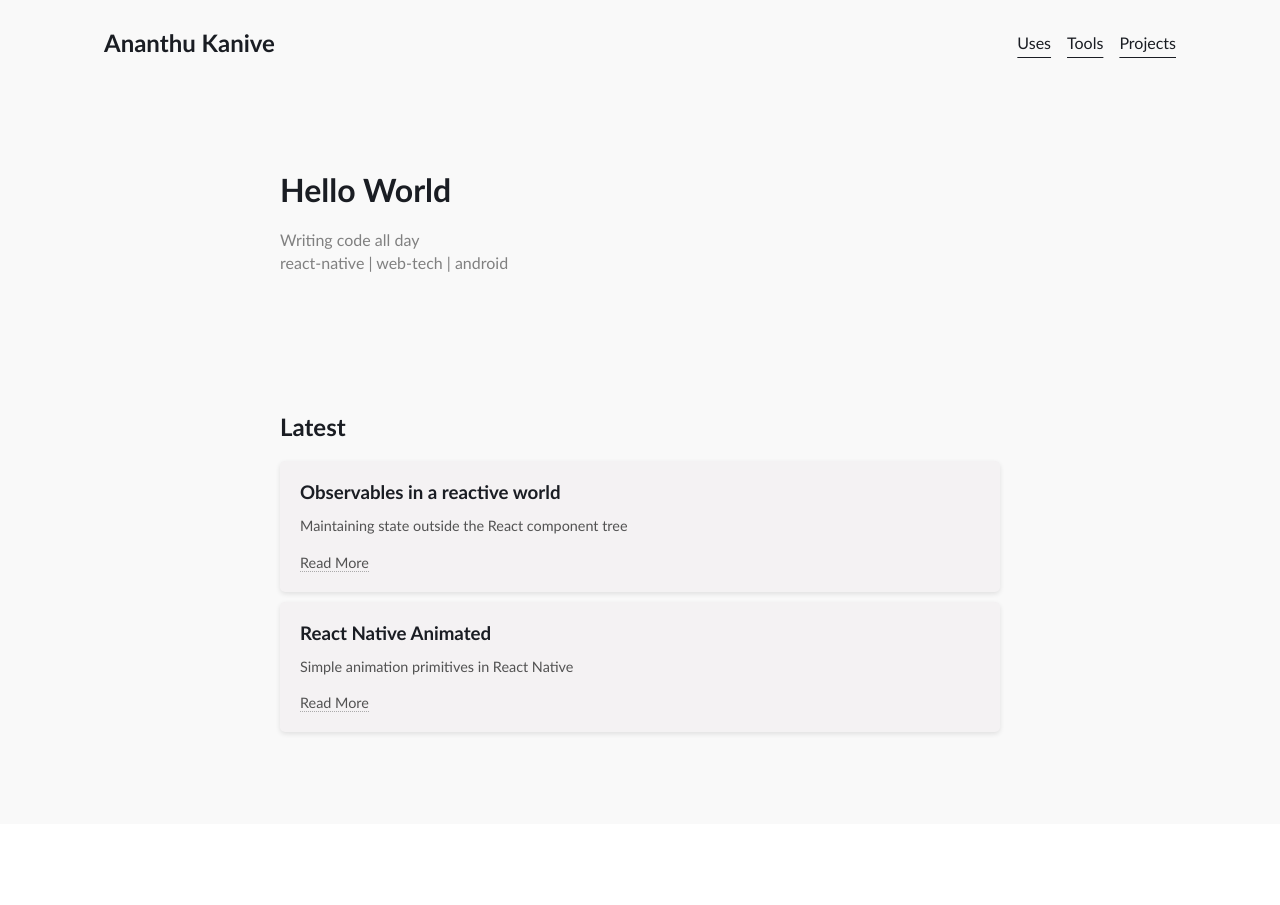
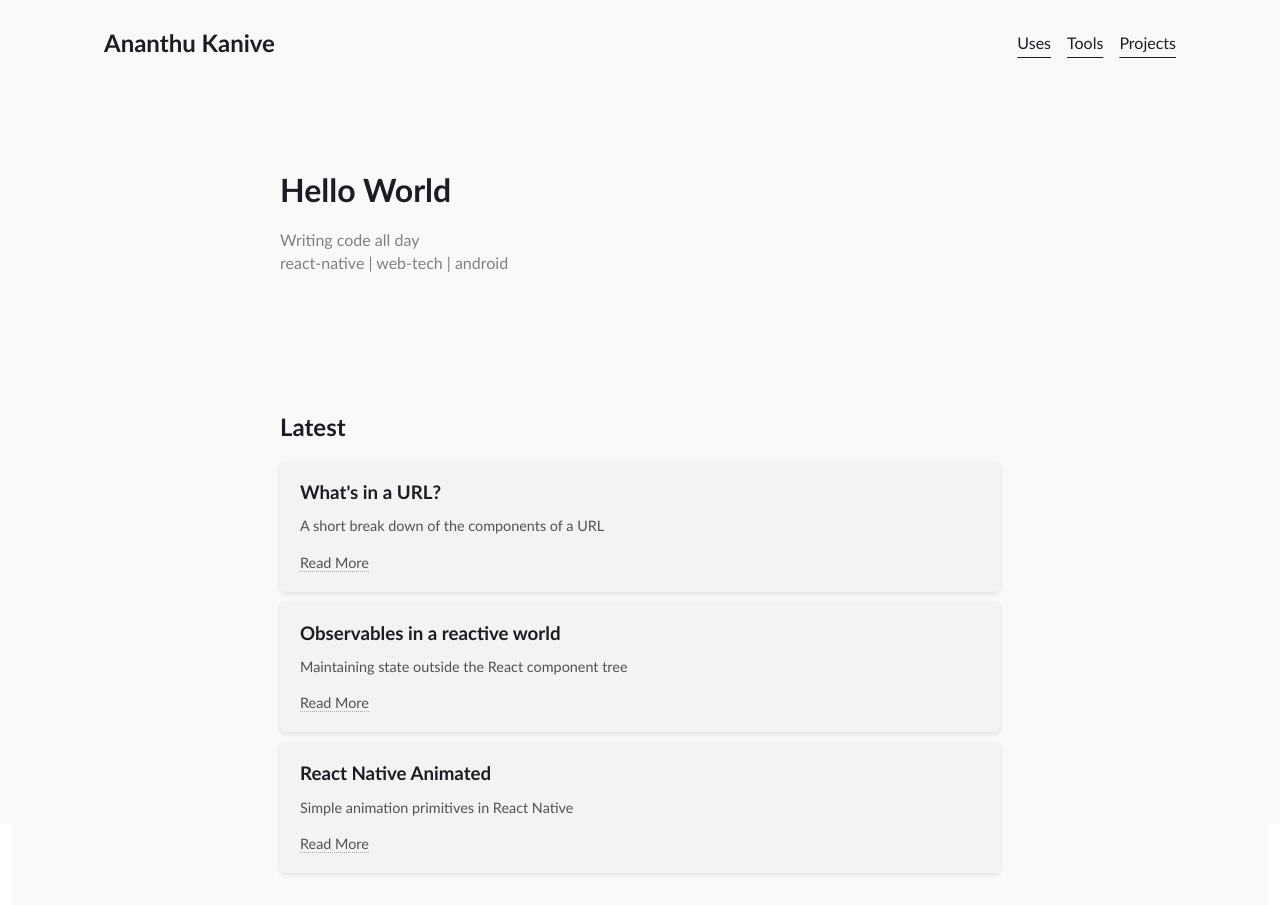
Before and after one commit to LonelyCpp/kanive-in, a SvelteKit app: page / in a window 1280 px wide. Before the commit the page ends 824 px from the top, so only its background shows below. Built offline with nearby package versions, Linux system fonts and the light colour scheme; some icons are missing.

Commit message:
feat: enhance layout styling and improve SEO with Open Graph meta tags

```diff
--- a/src/routes/+layout.svelte
+++ b/src/routes/+layout.svelte
@@ -34,6 +34,7 @@
 		display: flex;
 		flex-direction: column;
 		align-items: center;
+		background-color: var(--background-color);
 	}
 
 	.container {
--- a/src/routes/+page.svelte
+++ b/src/routes/+page.svelte
@@ -6,6 +6,9 @@
 <svelte:head>
 	<title>Ananthu Kanive</title>
 	<meta name="description" content="Ananthu Kanive's personal website" />
+	<meta property="og:image" content="/default-og-image.png" />
+	<meta property="og:image:width" content="1200" />
+	<meta property="og:image:height" content="630" />
 </svelte:head>
 
 <div class="hero">
--- a/src/routes/components/featuredBlogs/FeaturedBlogCard.svelte
+++ b/src/routes/components/featuredBlogs/FeaturedBlogCard.svelte
@@ -3,6 +3,7 @@
 		title: string;
 		description: string;
 		link: string;
+		newTab?: boolean;
 	}
 
 	let props: Props = $props();
@@ -11,7 +12,7 @@
 <div class="featured-blog-card">
 	<h3>{props.title}</h3>
 	<p class="description">{props.description}</p>
-	<a href={props.link} target="_blank"> Read More </a>
+	<a href={props.link} target={props.newTab ? '_blank' : '_self'}> Read More </a>
 </div>
 
 <style>
--- a/src/routes/components/featuredBlogs/FeaturedBlogs.svelte
+++ b/src/routes/components/featuredBlogs/FeaturedBlogs.svelte
@@ -7,6 +7,14 @@
 <div class="featured-blogs">
 	<div class="featured-blog">
 		<FeaturedBlogCard
+			title="What's in a URL?"
+			description="A short break down of the components of a URL"
+			link="/blog/whats-in-a-url"
+		/>
+	</div>
+	<div class="featured-blog">
+		<FeaturedBlogCard
+			newTab
 			title="Observables in a reactive world"
 			description="Maintaining state outside the React component tree"
 			link="https://lonelycpp.github.io/2023/11/15/observables-in-a-reactive-world/"
@@ -14,6 +22,7 @@
 	</div>
 	<div class="featured-blog">
 		<FeaturedBlogCard
+			newTab
 			title="React Native Animated"
 			description="Simple animation primitives in React Native"
 			link="https://lonelycpp.github.io/2020/06/18/animations-react-native/"
```
Also changed, not shown: static/default-og-image.png (added).
